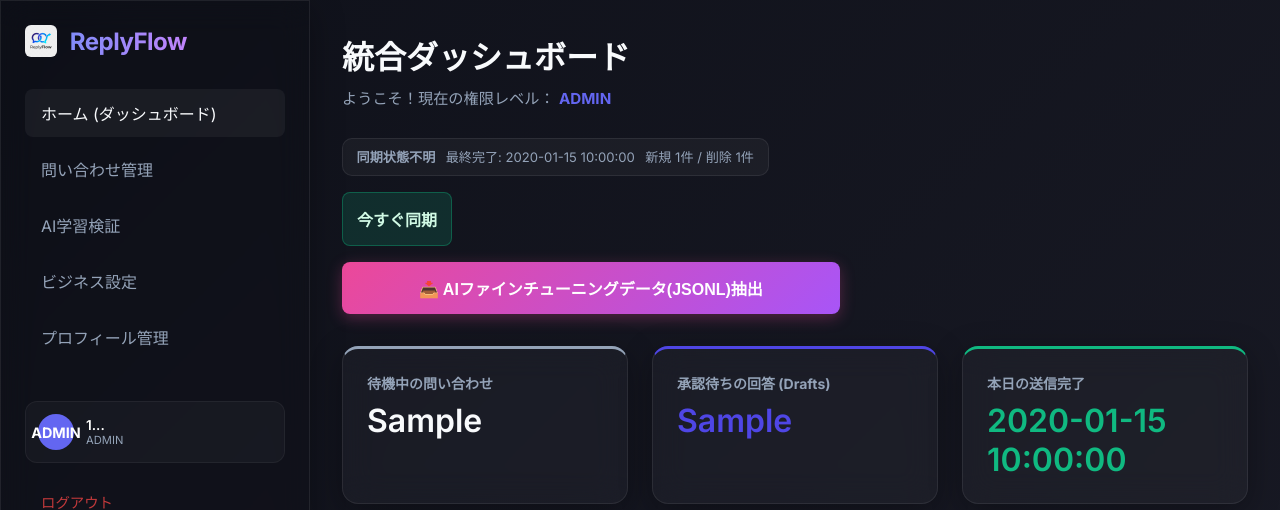
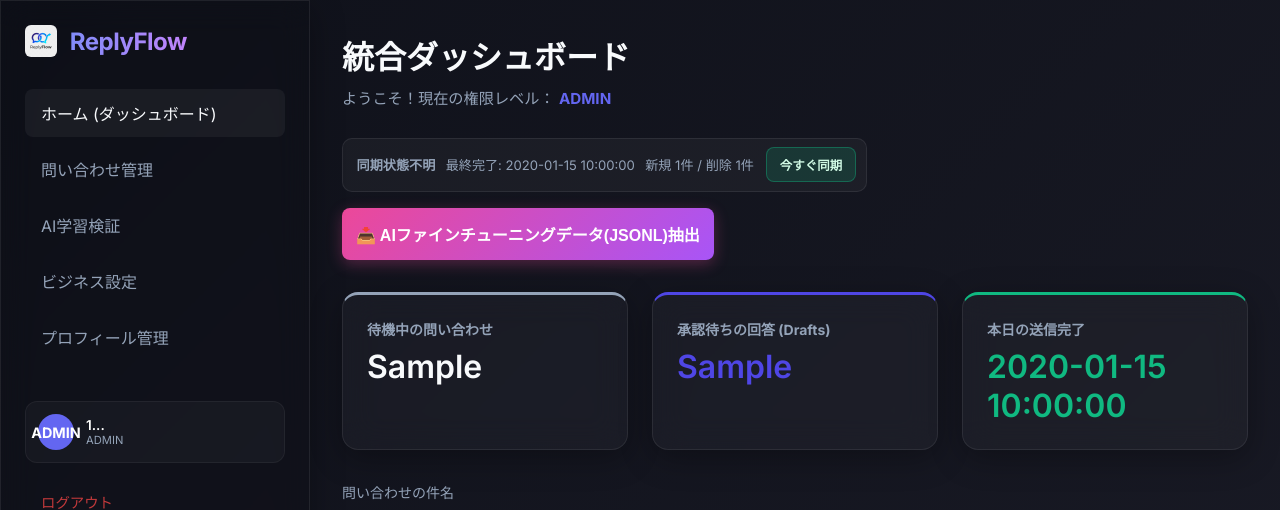
Before and after one commit to besty2002/ReplyFlow, a Python web app: template app/templates/dashboard.html in a window 1280 px wide. Shown: the top 510 px of the page. Run offline with Jinja, Linux system fonts and the light colour scheme; the template is opened without the code that fills it: most values are stand-ins (such as "Sample title", 1, 10 or a date in 2020); some libraries are stand-ins or nearby versions.

Commit message:
Move dashboard sync button into status bar

```diff
--- a/app/static/css/style.css
+++ b/app/static/css/style.css
@@ -152,6 +152,49 @@ body {
   overflow-y: auto;
 }
 
+.sync-status-bar {
+  margin-top: 0.9rem;
+  display: inline-flex;
+  align-items: center;
+  gap: 0.75rem;
+  padding: 0.55rem 0.65rem 0.55rem 0.85rem;
+  border-radius: 10px;
+  background: rgba(255, 255, 255, 0.04);
+  border: 1px solid rgba(255, 255, 255, 0.08);
+  color: var(--text-muted);
+  font-size: 0.82rem;
+  flex-wrap: wrap;
+}
+
+.sync-status-text {
+  display: inline-flex;
+  align-items: center;
+  gap: 0.65rem;
+  flex-wrap: wrap;
+}
+
+.sync-now-button {
+  width: auto;
+  padding: 0.45rem 0.8rem;
+  background: rgba(16, 185, 129, 0.16);
+  border: 1px solid rgba(16, 185, 129, 0.38);
+  color: #d1fae5;
+  font-size: 0.78rem;
+  font-weight: 700;
+  box-shadow: none;
+  white-space: nowrap;
+}
+
+.sync-now-button:hover {
+  background: rgba(16, 185, 129, 0.26);
+}
+
+.sync-now-button:disabled {
+  cursor: wait;
+  opacity: 0.7;
+  transform: none;
+}
+
 .stat-grid {
   display: grid;
   grid-template-columns: repeat(auto-fit, minmax(240px, 1fr));
--- a/app/templates/dashboard.html
+++ b/app/templates/dashboard.html
@@ -38,7 +38,8 @@
                 <p style="color: var(--text-muted); margin-top: 0.5rem; font-size: 0.95rem;">
                     ようこそ！現在の権限レベル： <strong style="color: var(--primary-color);">{{ user_context.role | upper }}</strong>
                 </p>
-                <div style="margin-top: 0.9rem; display: inline-flex; align-items: center; gap: 0.65rem; padding: 0.55rem 0.85rem; border-radius: 10px; background: rgba(255,255,255,0.04); border: 1px solid rgba(255,255,255,0.08); font-size: 0.82rem; color: var(--text-muted);">
+                <div class="sync-status-bar">
+                    <div class="sync-status-text">
                         {% if sync_status %}
                             <span style="font-weight: 700; color: {% if sync_status.status == 'success' %}var(--success){% elif sync_status.status == 'running' or sync_status.status == 'idle' %}#fbbf24{% elif sync_status.status == 'error' %}var(--danger){% else %}var(--text-muted){% endif %};">
                                 {% if sync_status.status == 'success' %}同期正常{% elif sync_status.status == 'running' %}同期実行中{% elif sync_status.status == 'idle' %}未同期{% elif sync_status.status == 'error' %}同期エラー{% else %}同期状態不明{% endif %}
@@ -53,11 +54,12 @@
                             <span>まだ同期メタデータが記録されていません。</span>
                         {% endif %}
                     </div>
+                    <button id="sync-now-btn" class="btn-primary sync-now-button" onclick="triggerSyncNow('manual')">
+                        今すぐ同期
+                    </button>
+                </div>
             </div>
             <div style="display: flex; gap: 1rem; flex-wrap: wrap;">
-                <button id="sync-now-btn" class="btn-primary" style="width: auto; background: rgba(16, 185, 129, 0.16); border: 1px solid rgba(16, 185, 129, 0.35); color: #d1fae5; font-weight: bold; border-radius: 8px; box-shadow: none;" onclick="triggerSyncNow('manual')">
-                    今すぐ同期
-                </button>
                 <!-- データ統計・ダウンロード等ビジネスアクション領域 -->
                 <button class="btn-primary" style="background: linear-gradient(135deg, #ec4899 0%, #a855f7 100%); font-weight: bold; border-radius: 8px; box-shadow: 0 4px 15px rgba(236,72,153,0.3);" onclick="downloadTrainingData(this)">
                     📥 AIファインチューニングデータ(JSONL)抽出
@@ -644,10 +646,11 @@
 
 async function triggerSyncNow(reason = 'manual') {
     const btn = document.getElementById('sync-now-btn');
+    const shouldUpdateButton = reason === 'manual';
     const originalText = btn ? btn.textContent : '';
-    if (btn) {
+    if (btn && shouldUpdateButton) {
         btn.disabled = true;
-        btn.textContent = reason === 'manual' ? '同期中...' : '自動同期中...';
+        btn.textContent = '同期中...';
     }
 
     try {
@@ -663,7 +666,7 @@ async function triggerSyncNow(reason = 'manual') {
         const data = await res.json();
         if (!res.ok) throw new Error(data.detail || '同期の開始に失敗しました');
 
-        if (btn) {
+        if (btn && shouldUpdateButton) {
             if (data.status === 'accepted') btn.textContent = '同期開始済み';
             else if (data.status === 'already_running') btn.textContent = '同期実行中';
             else if (data.status === 'skipped_recent') btn.textContent = '同期済み';
@@ -674,10 +677,10 @@ async function triggerSyncNow(reason = 'manual') {
             setTimeout(() => window.location.reload(), 20000);
         }
     } catch (err) {
-        if (btn) btn.textContent = '同期失敗';
+        if (btn && shouldUpdateButton) btn.textContent = '同期失敗';
         if (reason === 'manual') alert('同期の開始に失敗しました: ' + err.message);
     } finally {
-        if (btn) {
+        if (btn && shouldUpdateButton) {
             setTimeout(() => {
                 btn.disabled = false;
                 btn.textContent = originalText || '今すぐ同期';
```
Lines whose indentation alone changed are shown as unchanged.
